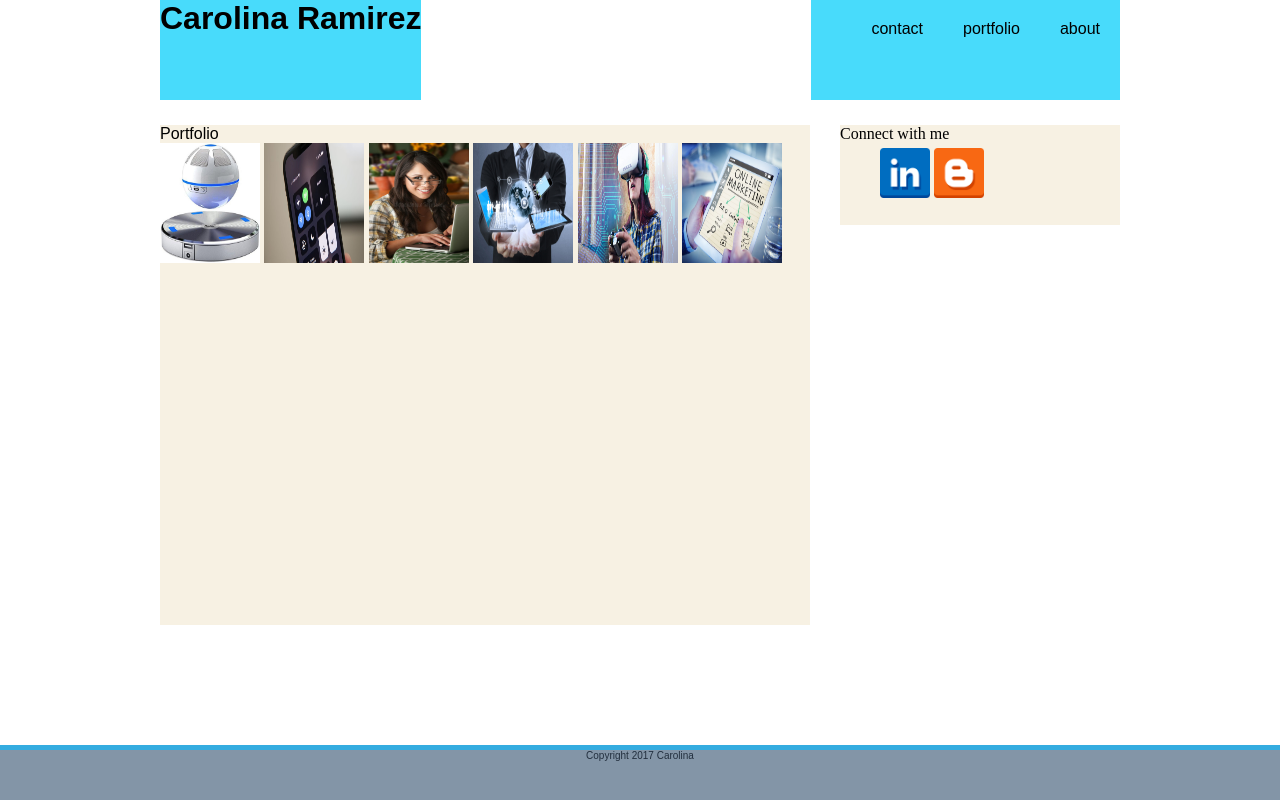
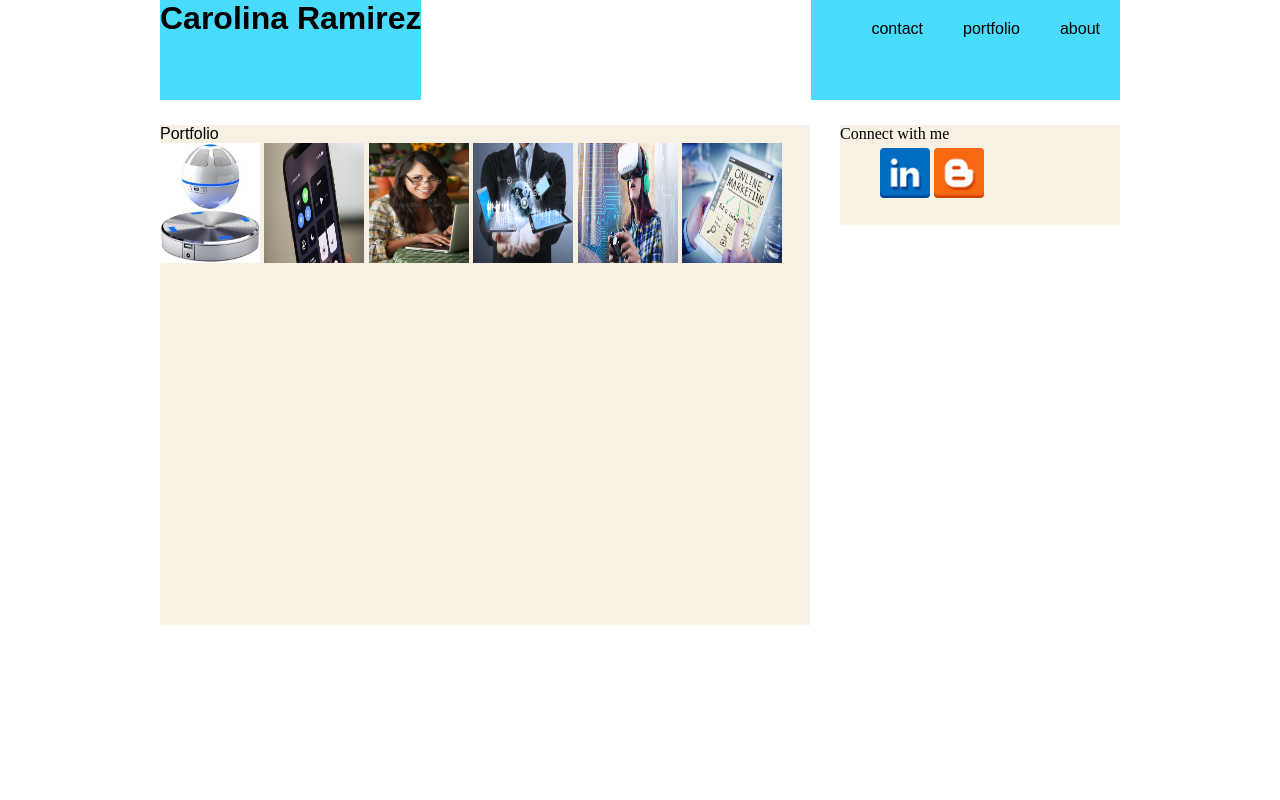
Before and after one commit to rmzcaro/Basic-Portfolio, a plain HTML site: page portfolio.html in a window 1280 px wide. Drawn offline with Linux system fonts and the light colour scheme.

Commit message:
removed footer from portfolio

```diff
--- a/portfolio.html
+++ b/portfolio.html
@@ -71,8 +71,6 @@
        </div>
 </div>
 
-    <footer><p>Copyright 2017 Carolina</p></footer>
-
 </div>
 
 </body>
```
